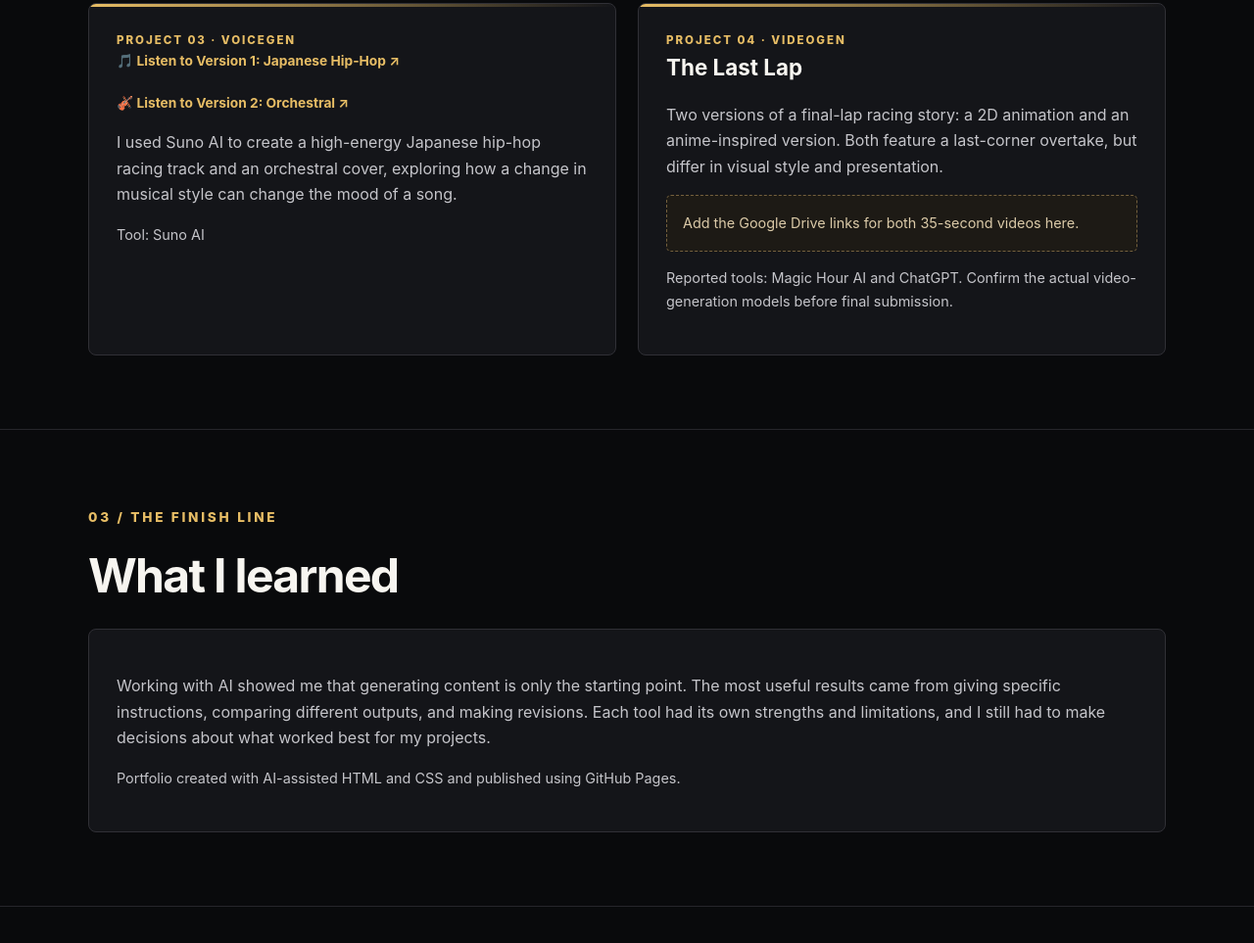
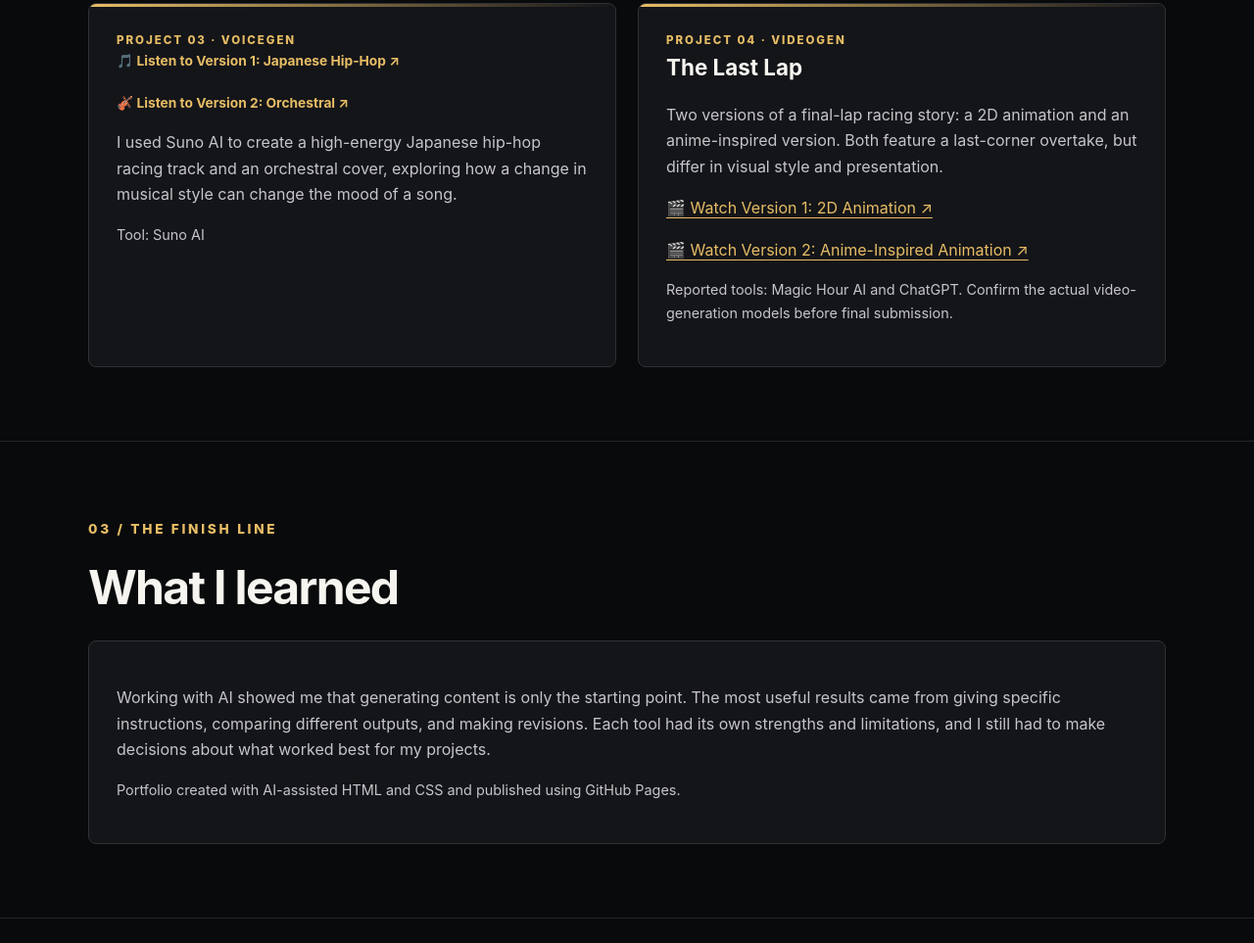
Before and after one commit to jacobmasterson2008-art/Hum220-AI-Portfolio, a plain HTML site: page index.html in a window 1280 px wide. Shown: the part 3260-4223 px from the top of the page at 98% size. Drawn offline with Linux system fonts and the light colour scheme.

Commit message:
Update index.html

```diff
--- a/index.html
+++ b/index.html
@@ -39,7 +39,7 @@
 </div>
 <p class="note">Tools: ChatGPT · Canva AI · Ideogram</p></article>
     <article class="project"><div class="tag">Project 03 · VoiceGen</div><h3> <div class="links">   <a href="https://drive.google.com/file/d/1eqQRNtVD3bO-bOCCEnozmtFoZmdQQDCJ/view?usp=drive_link" target="_blank" rel="noopener noreferrer">🎵 Listen to Version 1: Japanese Hip-Hop ↗</a>   <a href="https://suno.com/song/0973e96b-db1e-4c26-9387-5c3f86996001?sh=QvLke4MTlWQ9z7sj" target="_blank" rel="noopener noreferrer">🎻 Listen to Version 2: Orchestral ↗</a> </div></h3><p>I used Suno AI to create a high-energy Japanese hip-hop racing track and an orchestral cover, exploring how a change in musical style can change the mood of a song.</p><p class="note">Tool: Suno AI</p></article>
-    <article class="project"><div class="tag">Project 04 · VideoGen</div><h3>The Last Lap</h3><p>Two versions of a final-lap racing story: a 2D animation and an anime-inspired version. Both feature a last-corner overtake, but differ in visual style and presentation.</p><div class="placeholder">Add the Google Drive links for both 35-second videos here.</div><p class="note">Reported tools: Magic Hour AI and ChatGPT. Confirm the actual video-generation models before final submission.</p></article>
+    <article class="project"><div class="tag">Project 04 · VideoGen</div><h3>The Last Lap</h3><p>Two versions of a final-lap racing story: a 2D animation and an anime-inspired version. Both feature a last-corner overtake, but differ in visual style and presentation.</p><div class="video-links">   <p><a href="https://drive.google.com/file/d/1RlnwevIMYWYjoPGCWORQ0TPQsdZzaTfV/view?usp=sharing" target="_blank" rel="noopener noreferrer">🎬 Watch Version 1: 2D Animation ↗</a></p>   <p><a href="https://drive.google.com/file/d/16ZMEumyQduHgFGsUiFll8aCf6V00R-lp/view?usp=drive_link" target="_blank" rel="noopener noreferrer">🎬 Watch Version 2: Anime-Inspired Animation ↗</a></p> </div><p class="note">Reported tools: Magic Hour AI and ChatGPT. Confirm the actual video-generation models before final submission.</p></article>
   </div></div></section>
   <section id="reflection"><div class="wrap"><span class="section-number">03 / THE FINISH LINE</span><h2>What I learned</h2><div class="about-card"><p>Working with AI showed me that generating content is only the starting point. The most useful results came from giving specific instructions, comparing different outputs, and making revisions. Each tool had its own strengths and limitations, and I still had to make decisions about what worked best for my projects.</p><p class="note">Portfolio created with AI-assisted HTML and CSS and published using GitHub Pages.</p></div></div></section>
 </main>
```
